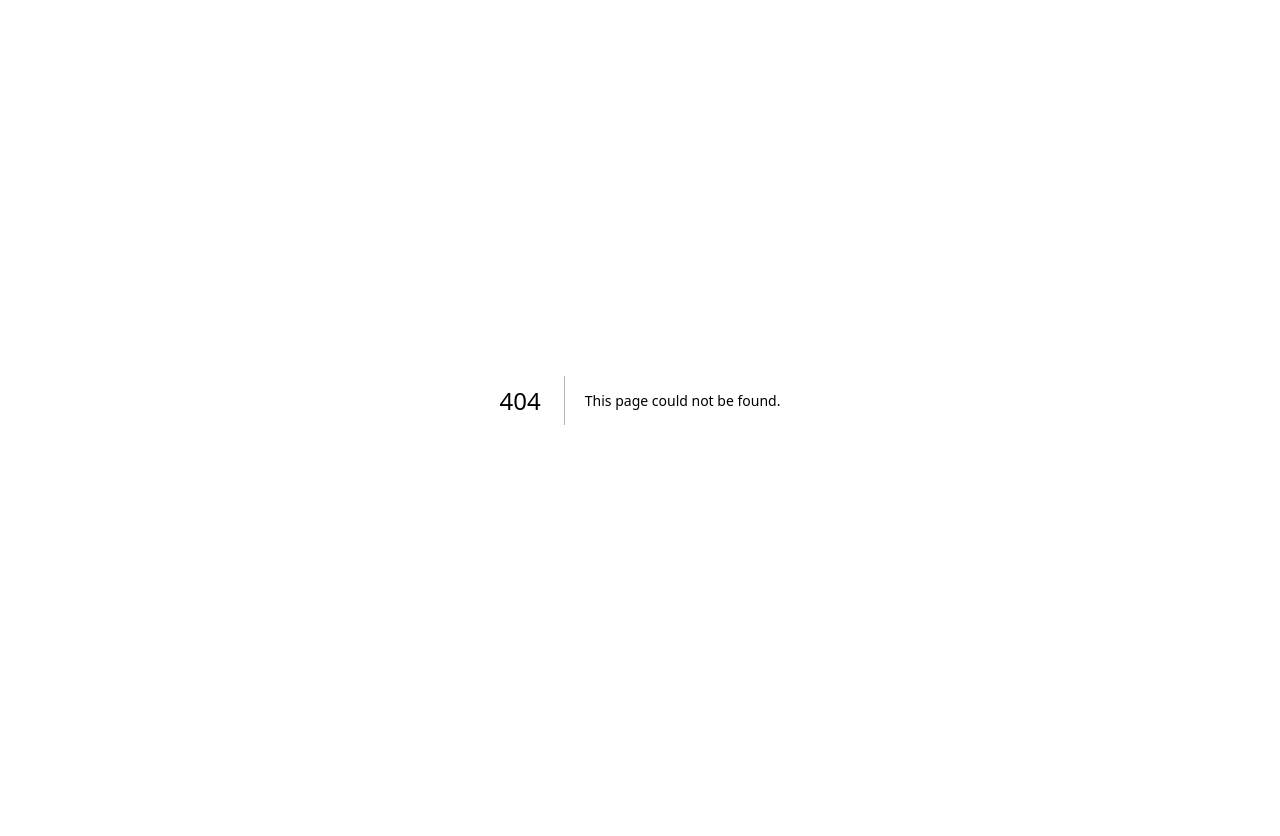
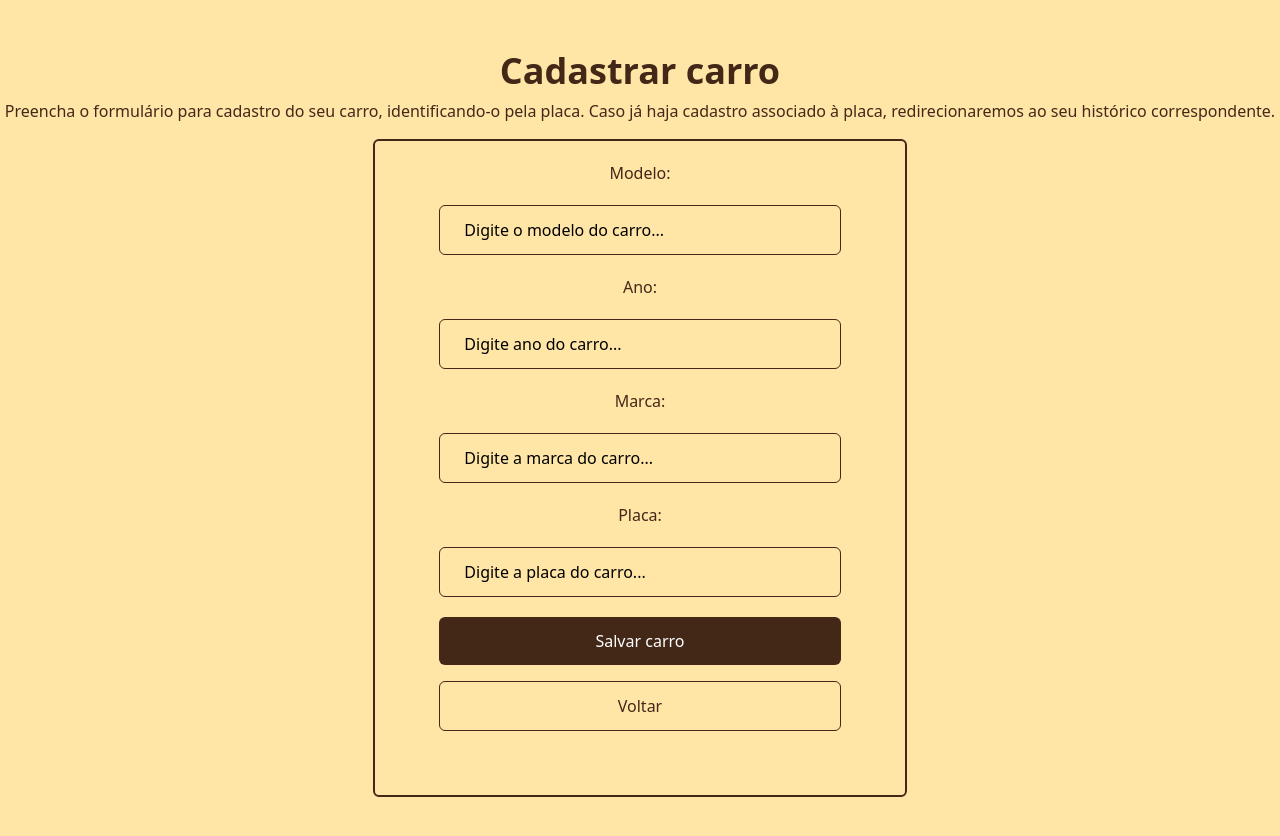
Before and after one commit to HenriqueCosta05/Hackathon-ContCode-Frontend, a Next.js app: page /carros/form-carro in a window 1280 px wide. Before the commit this address had no page. Shown: the top 836 px of the page. Before the commit the page ends 800 px from the top, so only its background shows below. Built offline with nearby package versions, Linux system fonts and the light colour scheme.

Commit message:
feat: estruturação do formulário de cadastro de carro

```diff
--- /dev/null
+++ b/src/app/carros/form-carro/page.tsx
@@ -0,0 +1,67 @@
+'use client'
+
+import Link from "next/link";
+
+export default function CarForm() {
+
+
+    return (
+        <main className="flex flex-col w-full min-h-screen justify-center my-8 items-center">
+            <h1 className="text-4xl font-bold">Cadastrar carro</h1>
+            <p className="pt-2 text-center">
+                Preencha o formulário para cadastro do seu carro, identificando-o pela placa. Caso já haja cadastro associado à placa, redirecionaremos ao seu histórico correspondente.
+            </p>
+
+            <form className="flex flex-col space-y-5 pt-5 items-center border-2 border-primary p-16 w-5/12 rounded-md my-4">
+                <label className="space-x-3 block">
+                    Modelo:
+                </label>
+                <input
+                    type="text"
+                    placeholder="Digite o modelo do carro..."
+                    required
+                    className="bg-transparent rounded-md placeholder-black py-3 px-6 border focus:border-2 border-primary focus:border-primary active:border-primary outline-none w-full"
+                />
+
+                <label className="space-x-3 block">
+                    Ano:
+                </label>
+                <input
+                    type="text"
+                    placeholder="Digite ano do carro..."
+                    required
+                    className="bg-transparent rounded-md placeholder-black py-3 px-6 border focus:border-2 border-primary focus:border-primary active:border-primary outline-none w-full"
+                />
+
+                <label className="space-x-3 block">
+                    Marca:
+                </label>
+                <input
+                    type="text"
+                    placeholder="Digite a marca do carro..."
+                    required
+                    className="bg-transparent rounded-md placeholder-black py-3 px-6 border focus:border-2 border-primary focus:border-primary active:border-primary outline-none w-full"
+                />
+
+                <label className="space-x-3 block">
+                    Placa:
+                </label>
+                <input
+                    type="text"
+                    placeholder="Digite a placa do carro..."
+                    pattern="^[A-Za-z]{3}-[0-9]{4}$|^[A-Za-z]{3}[0-9][A-Za-z0-9][0-9]{2}$"
+                    required
+                    className="bg-transparent rounded-md placeholder-black py-3 px-6 border focus:border-2 border-primary focus:border-primary active:border-primary outline-none w-full"
+                />
+
+                <div className="space-y-4 flex w-full flex-wrap">
+                    <Link href="/" className="bg-primary text-white hover:scale-[1.05] hover:transition-[.3s] p-3 rounded-md w-full text-center">Salvar carro</Link>
+
+                    <Link href="/" className="border border-primary text-primary hover:scale-[1.05] hover:transition-[.3s] p-3 rounded-md w-full text-center">
+                        Voltar
+                    </Link>
+                </div>
+            </form>
+        </main>
+    );
+}
--- a/src/app/page.tsx
+++ b/src/app/page.tsx
@@ -10,11 +10,11 @@ export default function Page() {
       </p>
 
       <div className="flex space-x-5 pt-10">
-        <Link href="/pages/register">
+        <Link href="/register">
           <button className="p-3 w-36 rounded-md cadastrar">Cadastrar</button>
         </Link>
 
-        <Link href="/pages/login">
+        <Link href="/login">
           <button className="p-3 w-36 rounded-md login bg-transparent">
             Entrar
           </button>
```
